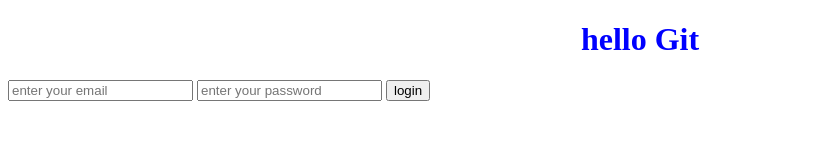
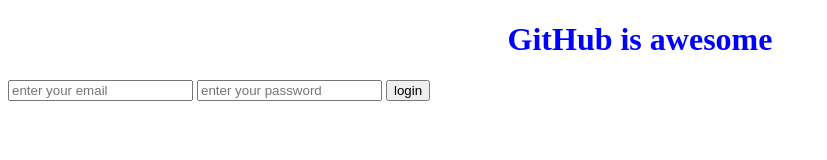
Before and after one commit to mcestuya/my-cool-project, a plain HTML site: page index.html in a window 1280 px wide. Shown: the whole page, without its empty margins (0-827 px from the left). Drawn offline with Linux system fonts and the light colour scheme.

Commit message:
changed the copy of the website

```diff
--- a/index.html
+++ b/index.html
@@ -4,11 +4,11 @@
     <meta charset="UTF-8" />
     <meta http-equiv="X-UA-Compatible" content="IE=edge" />
     <meta name="viewport" content="width=device-width, initial-scale=1.0" />
-    <title>Document</title>
+    <title>GitHub repo example</title>
     <link rel="stylesheet" href="style.css" />
   </head>
   <body>
-    <h1>hello Git</h1>
+    <h1>GitHub is awesome</h1>
     <form>
       <input type="text" placeholder="enter your email" />
       <input type="text" placeholder="enter your password" />
```
